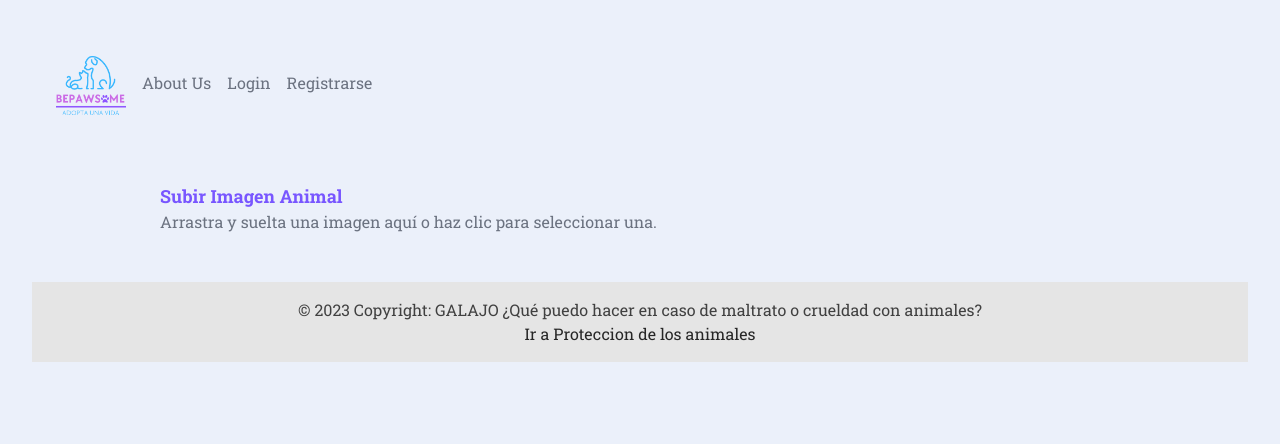
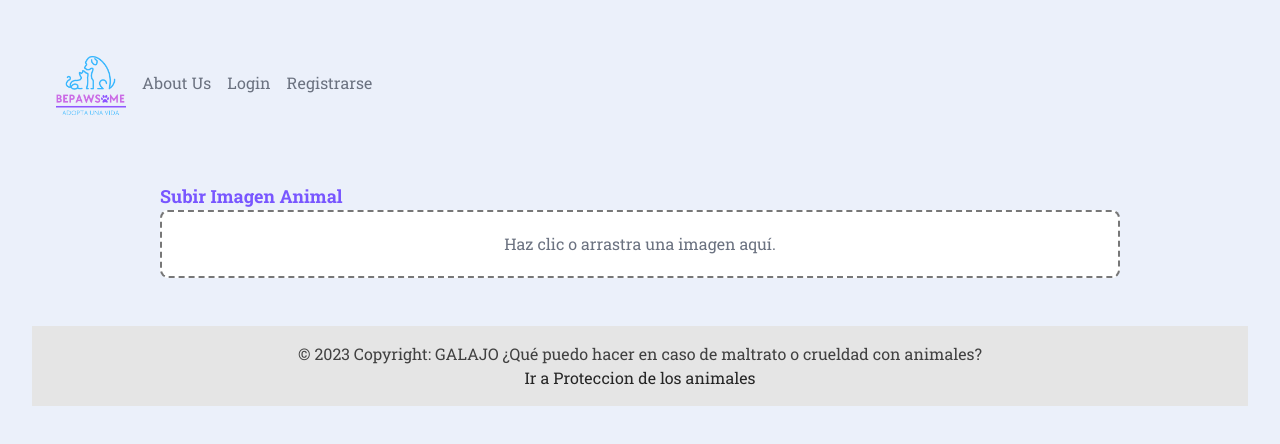
Before and after one commit to BorisWaisten/Be-Pawsome, a Next.js app in the folder frontend/: page /uploadImagen/animal in a window 1280 px wide. Shown: the top 444 px of the page. Built offline with nearby package versions, Linux system fonts and the light colour scheme.

Commit message:
Se puede cargar mas de una Imagen, falta renderizar varios archivos

```diff
--- a/frontend/app/uploadImagen/animal/page.jsx
+++ b/frontend/app/uploadImagen/animal/page.jsx
@@ -7,7 +7,8 @@ function ImagenAnimal({ onImageUpload }) {
 
   const onDrop = async (acceptedFiles) => {
     try {
-      const file = acceptedFiles[0];
+      // Itera sobre cada archivo aceptado
+      for (const file of acceptedFiles) {
         const dataImagen = new FormData();
         dataImagen.append('file', file);
         dataImagen.append('upload_preset', 'animales');
@@ -26,15 +27,17 @@ function ImagenAnimal({ onImageUpload }) {
 
         // Llama a la función onImageUpload con el secure_url como argumento
         onImageUpload(data.secure_url);
+      }
     } catch (error) {
       console.error('Error en la carga de la imagen:', error);
       setError('Error en la carga de la imagen. Por favor, inténtalo de nuevo.');
     }
   };
 
-  const { getRootProps, getInputProps } = useDropzone({
+
+  const { getRootProps, getInputProps, isDragActive } = useDropzone({
     onDrop,
-    accept: 'image/*', // Acepta solo archivos de imagen
+    accept: 'image/*',
   });
 
   return (
@@ -43,16 +46,34 @@ function ImagenAnimal({ onImageUpload }) {
         <h1>Subir Imagen Animal</h1>
         {error && <p style={{ color: 'red' }}>{error}</p>}
 
-        {/* Use Dropzone component */}
-        <div {...getRootProps()}>
+        <div
+          {...getRootProps()}
+          style={{
+            border: '2px dashed #777',
+            borderRadius: '8px',
+            padding: '20px',
+            textAlign: 'center',
+            cursor: 'pointer',
+            backgroundColor: isDragActive ? '#eee' : '#fff',
+          }}
+        >
           <input {...getInputProps()} />
-          <p>Arrastra y suelta una imagen aquí o haz clic para seleccionar una.</p>
+          {isDragActive ? (
+            <p>Suelta la imagen aquí...</p>
+          ) : (
+            <p>Haz clic o arrastra una imagen aquí.</p>
+          )}
         </div>
 
         {uploadData && (
-          <code>
-            <pre>{JSON.stringify(uploadData, null, 2)}</pre>
-          </code>
+          <div>
+            <h2>Imagen cargada:</h2>
+            <img
+              src={uploadData.secure_url}
+              alt="Imagen cargada"
+              style={{ maxWidth: '100%', maxHeight: '400px' }}
+            />
+          </div>
         )}
       </main>
     </div>
```
Lines whose indentation alone changed are shown as unchanged.
